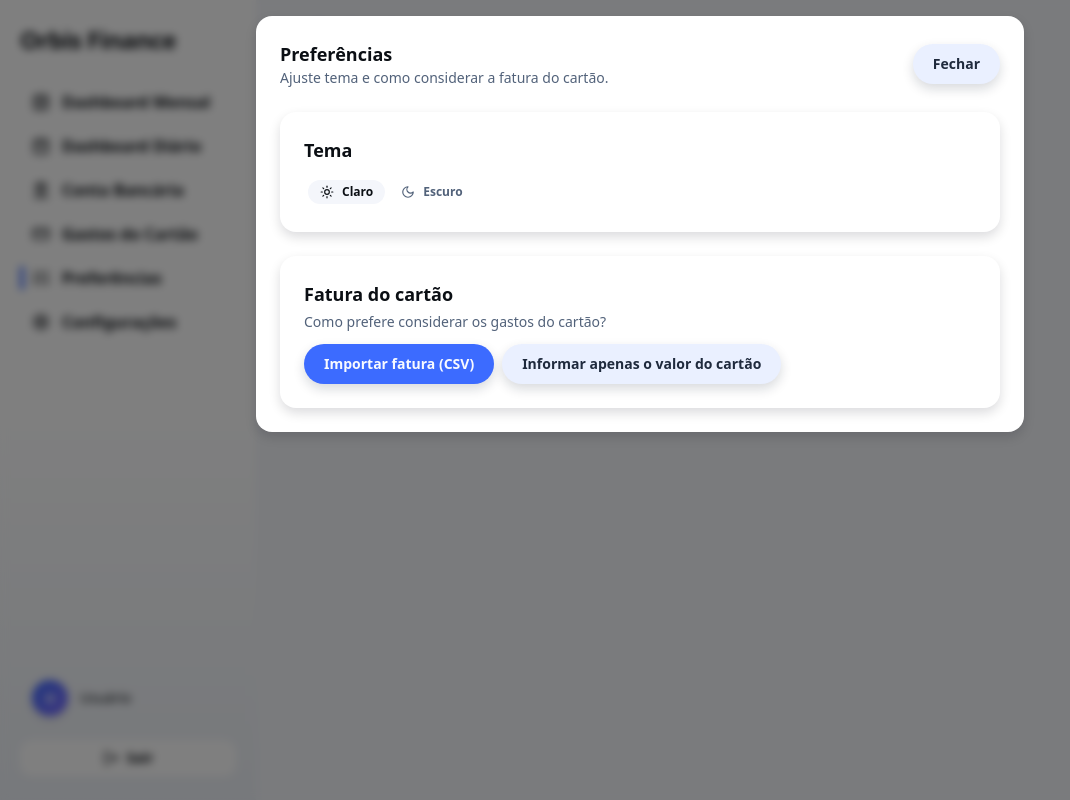
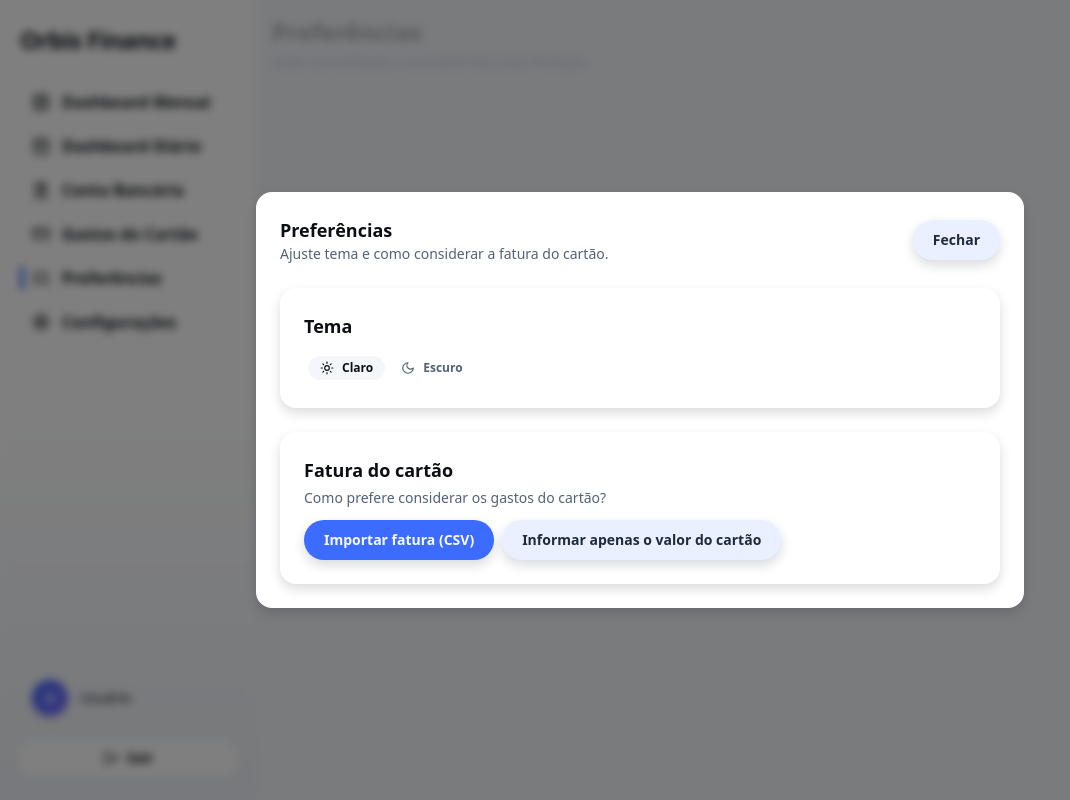
Before and after one commit to maria-eduarda-cagy/orbis-finance, a Next.js app: page /preferences in a window 1280 px wide. Shown: the whole page, without its empty margins (0-1070 px from the left). Built offline with nearby package versions, Linux system fonts and the light colour scheme; no server answers; the database is empty.

Commit message:
fix(preferences): centralizar modal no desktop (items-center)

```diff
--- a/app/(app)/preferences/page.tsx
+++ b/app/(app)/preferences/page.tsx
@@ -85,7 +85,7 @@
           </div>
         </div>
         <div className="fixed inset-0 z-40 bg-black/50 backdrop-blur-sm" onClick={() => router.back()} />
-        <div className="fixed inset-0 z-50 flex items-start justify-center p-4 overflow-y-auto">
+        <div className="fixed inset-0 z-50 flex items-center justify-center p-4 overflow-y-auto">
           <Card className="w-full max-w-3xl max-h-[85vh] overflow-y-auto">
             <div className="flex items-center justify-between">
               <div>
```
